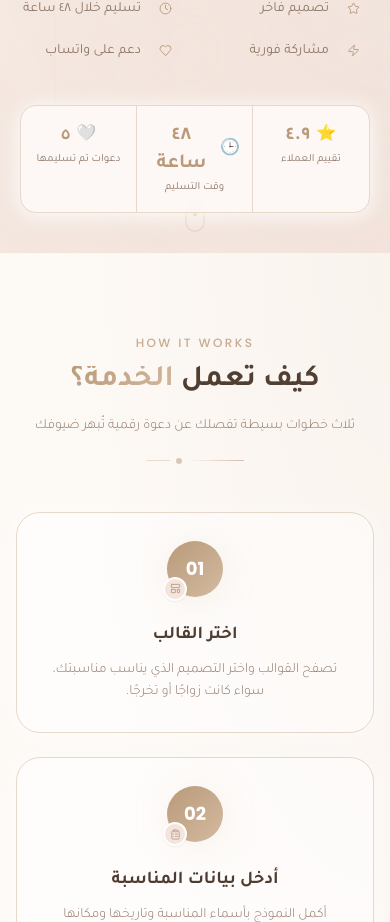
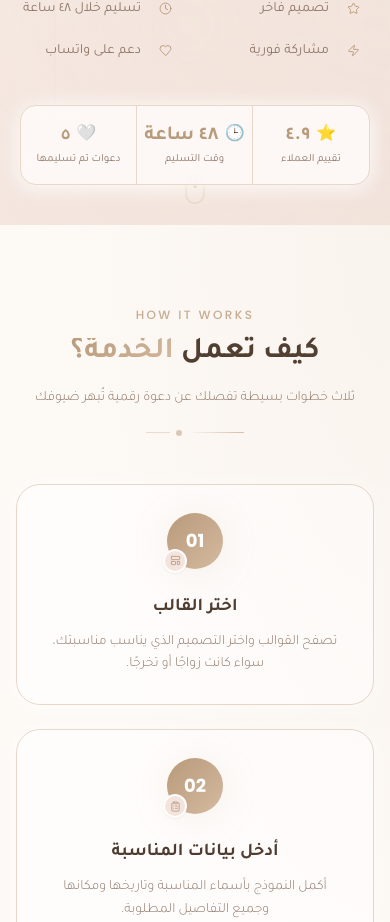
Before and after one commit to Leqaa-8/Leqaa, a React (Vite) app: page / in a window 390 px wide. Shown: the part 1000-1922 px from the top of the page. Built offline with nearby package versions, Linux system fonts and the light colour scheme; a web font is replaced by a local one.

Commit message:
Fix mobile date fields and stats typography

```diff
--- a/src/components/home/Hero.jsx
+++ b/src/components/home/Hero.jsx
@@ -342,7 +342,7 @@ export default function Hero() {
               >
                 <div className="flex items-center justify-center gap-1.5 mb-0.5">
                   <span className="text-base leading-none">{s.symbol}</span>
-                  <span className="text-xl sm:text-2xl font-bold font-arabic text-primary">{s.value}</span>
+                  <span className="text-xl sm:text-2xl font-bold font-arabic text-primary whitespace-nowrap">{s.value}</span>
                 </div>
                 <div className="text-text-muted text-[11px] sm:text-xs font-arabic">{s.label}</div>
               </div>
--- a/src/styles/index.css
+++ b/src/styles/index.css
@@ -59,6 +59,13 @@
     @apply w-full bg-card border border-border rounded-2xl px-5 py-3.5 text-text placeholder-text-muted/60 focus:outline-none focus:border-primary focus:ring-2 focus:ring-primary/20 transition-all duration-300 font-arabic text-sm;
   }
 
+  input[type="date"].luxury-input {
+    height: 3.5rem;
+    padding-top: 0;
+    padding-bottom: 0;
+    line-height: 3.5rem;
+  }
+
   .section-scroll-offset {
     scroll-margin-top: 80px;
   }
```
